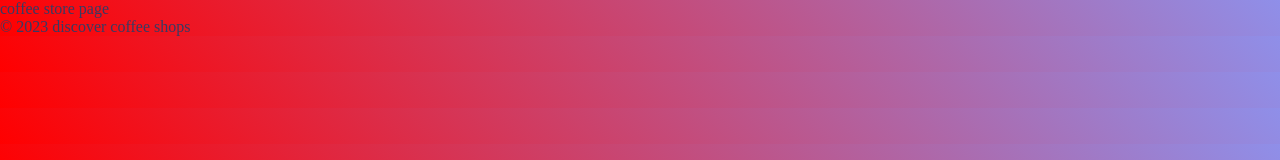
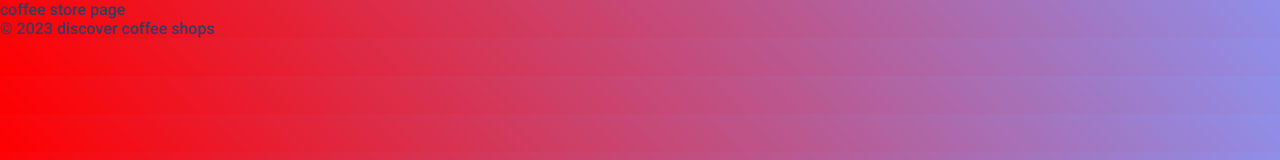
Before and after one commit to joeban0608/ZTM-discover-coffe-shops, a Next.js app: page /coffee-store in a window 1280 px wide. Shown: the top 160 px of the page. Built offline with nearby package versions, Linux system fonts and the light colour scheme.

Commit message:
Feat/add global font (#8)
* feat: add global font to _app

* - add ReadMe

```diff
--- a/pages/_app.tsx
+++ b/pages/_app.tsx
@@ -1,15 +1,24 @@
 import { store } from "@/app/store";
 import "@/styles/globals.css";
 import type { AppProps } from "next/app";
+import { Roboto } from "next/font/google";
 import { Provider } from "react-redux";
+const fontClass = Roboto({
+  subsets: [],
+  weight: "500",
+});
+
 export default function App({ Component, pageProps }: AppProps) {
   return (
     <>
       <Provider store={store}>
-        <Component {...pageProps} />
-        <footer>
-          <p>© 2023 discover coffee shops</p>
-        </footer>
+        <div className={`${fontClass.className}`}>
+          <Component {...pageProps}></Component>
+
+          <footer>
+            <p>© 2023 discover coffee shops</p>
+          </footer>
+        </div>
       </Provider>
     </>
   );
--- a/pages/coffee-store/index.tsx
+++ b/pages/coffee-store/index.tsx
@@ -1,12 +1,7 @@
-
-import React from 'react'
+import React from "react";
 
 const coffeeStore = () => {
+  return <div>coffee store page</div>;
+};
 
-
-  return (
-    <div>coffee store page</div>
-  )
-}
-
-export default coffeeStore
+export default coffeeStore;
```
Also changed, not shown: pages/index.tsx (+14 -13 lines), 1 other file (tests, documents, lock files or other folders).
